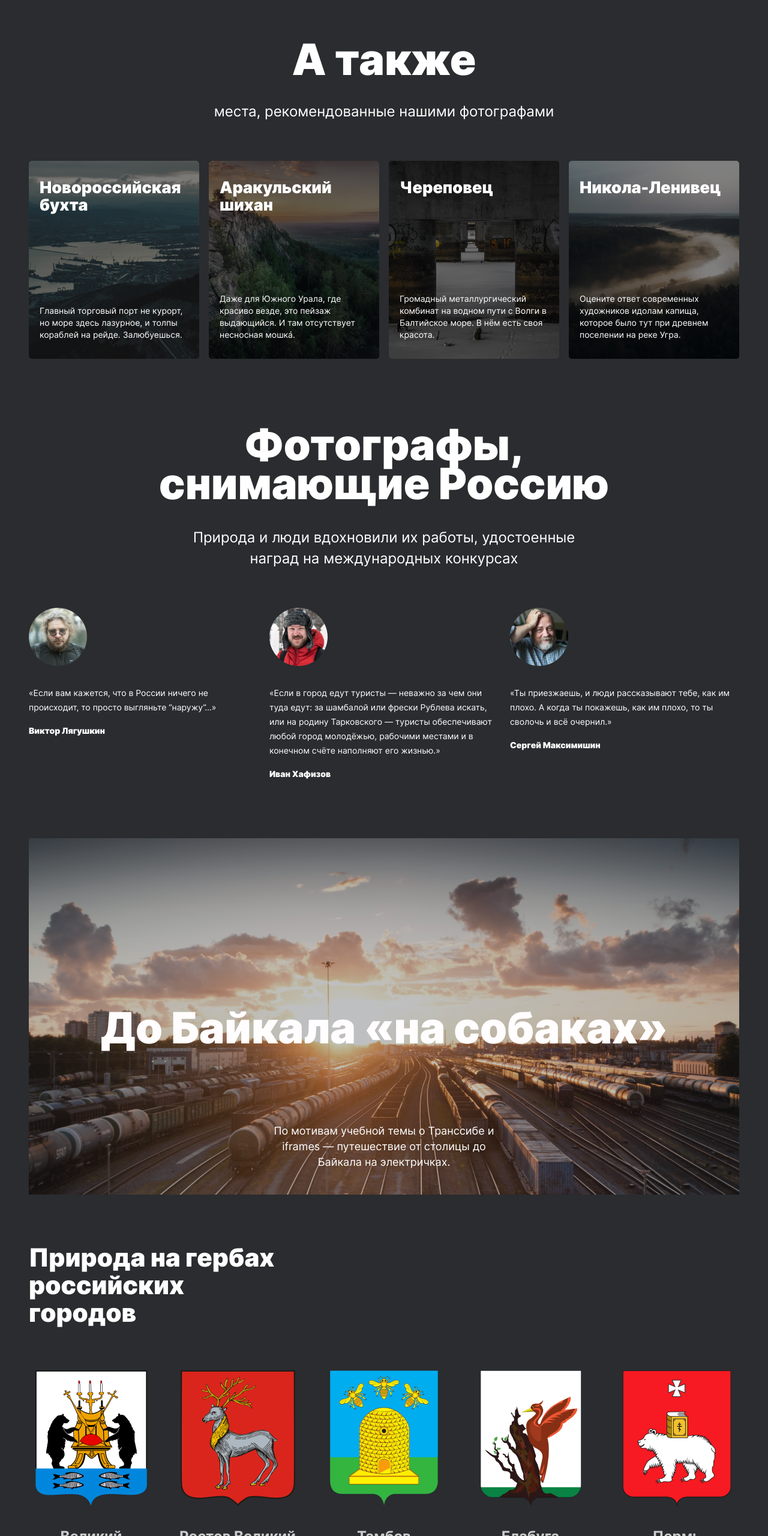
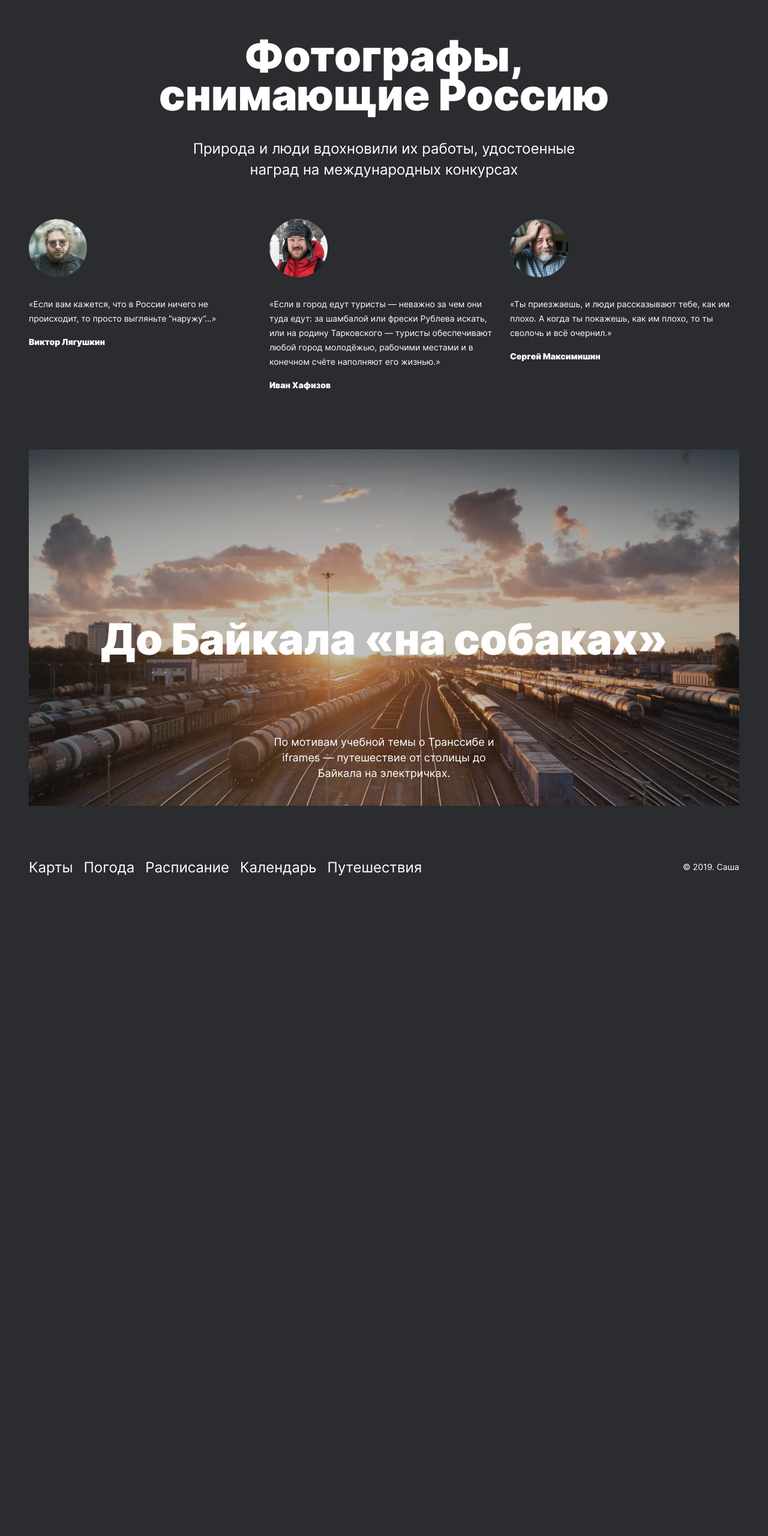
Before and after one commit to selwu/praktikum, a plain HTML site: page index.html in a window 1280 px wide. Shown: the part 6538-9098 px from the top of the page at 60% size. After the commit the page ends 8044 px from the top, so only its background shows below. Drawn offline with Linux system fonts and the light colour scheme.

Commit message:
start 4 sprint, delete 4 blocks

```diff
--- a/index.html
+++ b/index.html
@@ -194,37 +194,6 @@
       </div>
     </section>
 
-    <section class="additional additional_position">
-      <h2 class="content-title">А также</h2>
-      <p class="content-subtitle">места, рекомендованные нашими фотографами</p>
-      <ul class="additional__container">
-        <li class="additional__item additional__item_city_buhta">
-          <h3 class="additional__heading">Новороссийская бухта</h3>
-          <p class="additional__text">Главный торговый порт не курорт, но море здесь лазурное,
-            и толпы кораблей на рейде. Залюбуешься.
-          </p>
-        </li>
-        <li class="additional__item additional__item_city_shihan">
-          <h3 class="additional__heading">Аракульский шихан</h3>
-          <p class="additional__text">Даже для Южного Урала, где красиво везде, это пейзаж выдающийся.
-            И там отсутствует несносная мошкá.
-          </p>
-        </li>
-        <li class="additional__item additional__item_city_cherepovec">
-          <h3 class="additional__heading">Череповец</h3>
-          <p class="additional__text">Громадный металлургический комбинат на водном пути с Волги в
-            Балтийское море. В нём есть своя красота.
-          </p>
-        </li>
-        <li class="additional__item additional__item_city_lenivec">
-          <h3 class="additional__heading">Никола-Ленивец</h3>
-          <p class="additional__text">Оцените ответ современных художников идолам капища, которое
-            было тут при древнем поселении на реке Угра.
-          </p>
-        </li>
-      </ul>
-    </section>
-
     <section class="comments comments_position">
       <h2 class="content-title content-title_line-height content-title_position">Фотографы, снимающие Россию</h2>
       <p class="content-subtitle">Природа и люди вдохновили их работы, удостоенные наград на международных конкурсах</p>
@@ -263,46 +232,6 @@
         <p class="cover__subtitle">По мотивам учебной темы о Транссибе и iframes — путешествие от столицы до Байкала на электричках.</p>
       </a>
     </article>
-
-    <article class="emblem emblem_position">
-      <h2 class="emblem__title">Природа на гербах российских городов</h2>
-      <ul class="emblem__items">
-        <li class="emblem__item">
-          <img src="images/novgorod.png" class="emblem__image" alt="Великий Новгород">
-          <p class="emblem__city">Великий Новгород</p>
-        </li>
-        <li class="emblem__item">
-          <img src="images/rostov.png" class="emblem__image" alt="Ростов Великий">
-          <p class="emblem__city">Ростов Великий</p>
-        </li>
-        <li class="emblem__item">
-          <img src="images/tambov.png" class="emblem__image" alt="Тамбов">
-          <p class="emblem__city">Тамбов</p>
-        </li>
-        <li class="emblem__item">
-          <img src="images/elabuga.png" class="emblem__image" alt="Елабуга">
-          <p class="emblem__city">Елабуга</p>
-        </li>
-        <li class="emblem__item">
-          <img src="images/perm.png" class="emblem__image" alt="Пермь">
-          <p class="emblem__city">Пермь</p>
-        </li>
-      </ul>
-    </article>
-
-    <article class="barentsburg barentsburg_position">
-      <h2 class="barentsburg__title">Баренцбург</h2>
-      <p class="barentsburg__coord">78.0648° с.ш. 14.2335° в.д.</p>
-      <img src="images/map.jpg" alt="карта с Баренцбургом" class="barentsburg__map">
-      <p class="barentsburg__text">Арктика и соседство с Норвегией — мало кто знает
-        о жизни самого западного российского посёлка, который находится на Шпицбергене.
-      </p>
-      <div class="barentsburg__web-site">
-        <p class="barentsburg__url-heading">URL</p>
-        <a href="https://meduza.io/feature/2016/03/02/umeret-ili-roditsya-zdes-prakticheski-nevozmozhno" target="_blank" class="barentsburg__link">Умереть или родиться здесь практически невозможно</a>
-      </div>
-
-    </article>
   </main>
 
   <footer class="footer footer_position">
```
